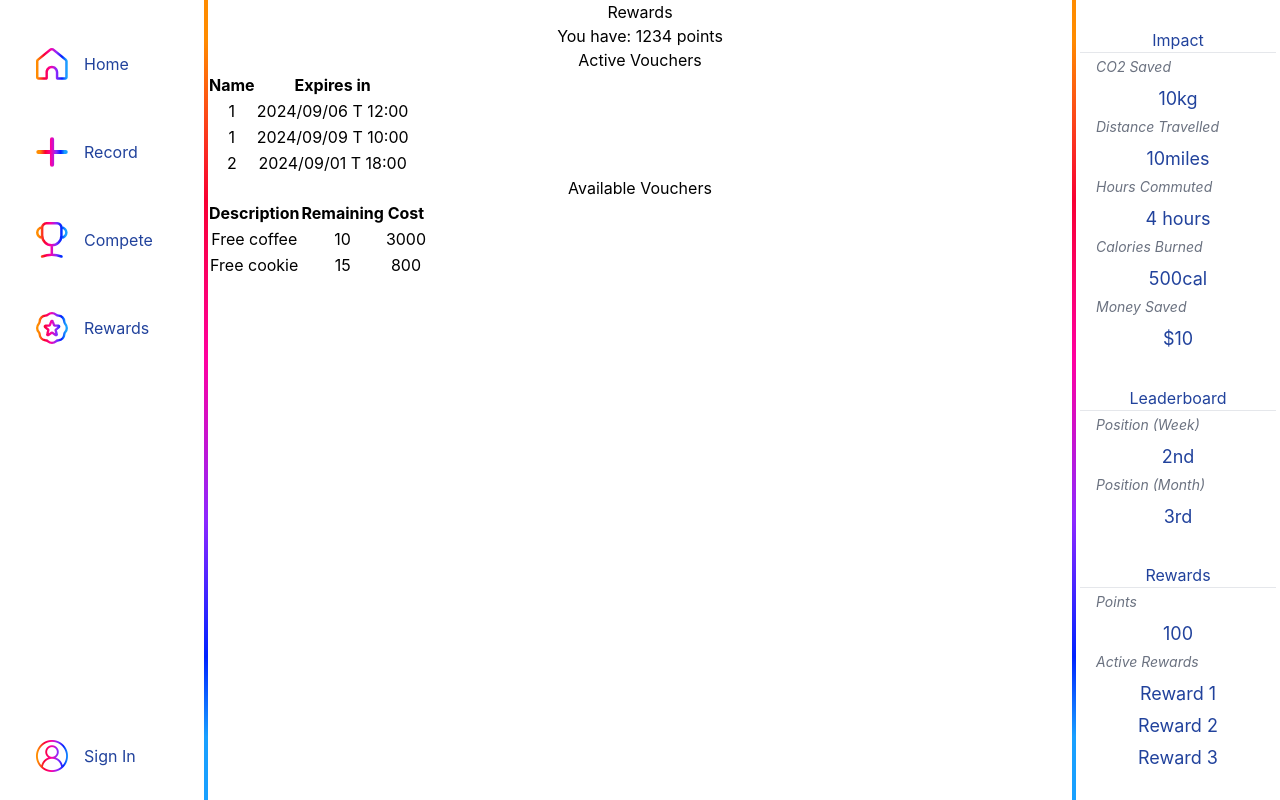
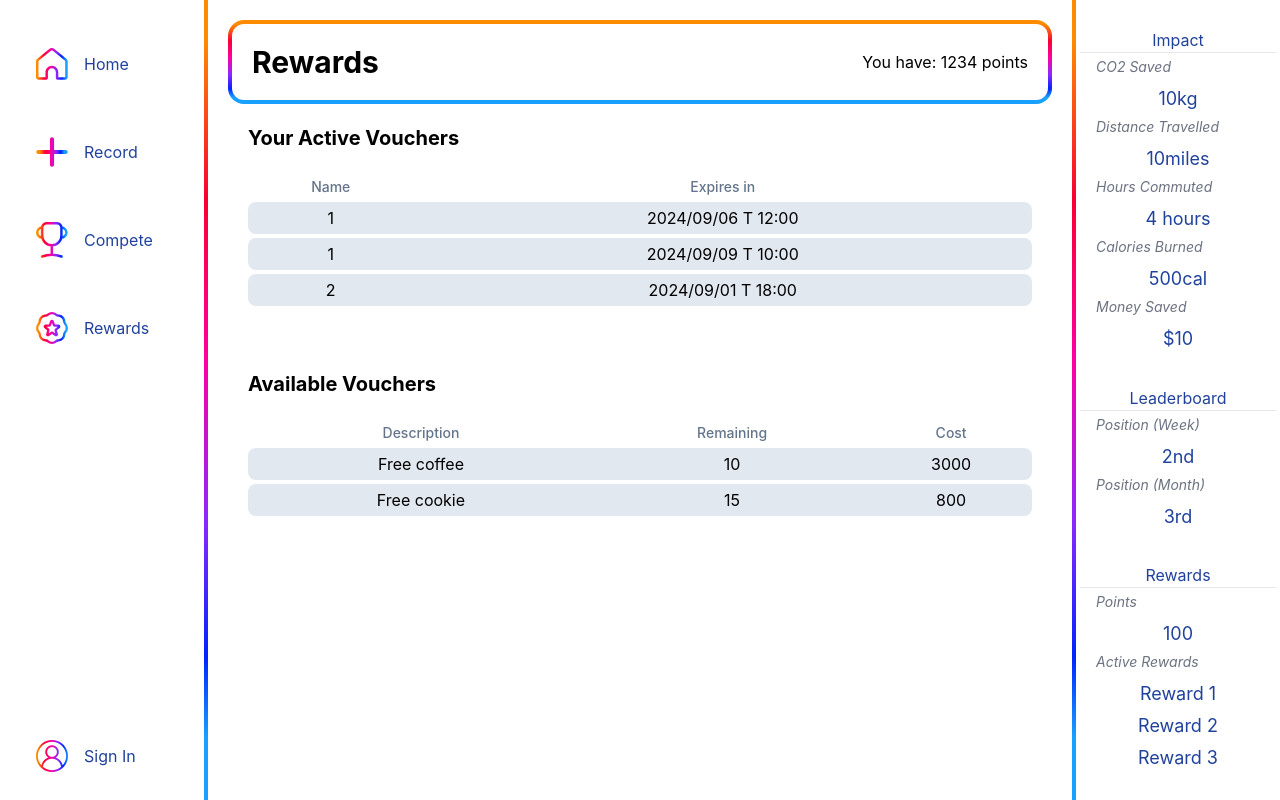
Before and after one commit to SkyPedal/SkyPedal, a React (Vite) app: page /rewards in a window 1280 px wide. Built offline with nearby package versions, Linux system fonts and the light colour scheme; data requests are answered from the project's data file; a web font is replaced by a local one.

Commit message:
css done

```diff
--- a/src/components/rewardsPage/ActiveVouchers.jsx
+++ b/src/components/rewardsPage/ActiveVouchers.jsx
@@ -40,13 +40,13 @@ const ActiveVouchers = ({ data }) => {
     }
 
     return (
-        <div className="">
-            <h3>Active Vouchers</h3>
-            <table className="">
+        <div className="m-5 mb-10">
+            <h3 className="flex justify-start text-xl font-bold pl-5">Your Active Vouchers</h3>
+            <table className="w-full p-5 border-spacing-y-1 border-separate">
                 <thead>
-                    <tr>
-                        <th>Name</th>
-                        <th>Expires in</th>
+                    <tr className="text-sm text-slate-500">
+                        <th className="font-medium">Name</th>
+                        <th className="font-medium">Expires in</th>
                     </tr>
                 </thead>
                 <tbody>{populateTable(data)}</tbody>
--- a/src/components/rewardsPage/AvailableVouchers.jsx
+++ b/src/components/rewardsPage/AvailableVouchers.jsx
@@ -40,14 +40,14 @@ const AvailableVouchers = ({ data }) => {
     }
 
     return (
-        <div className="">
-            <h3>Available Vouchers</h3>
-            <table className="">
+        <div className="m-5">
+            <h3 className="flex justify-start text-xl font-bold pl-5">Available Vouchers</h3>
+            <table className="w-full p-5 border-spacing-y-1 border-separate">
                 <thead>
-                    <tr>
-                        <th>Description</th>
-                        <th>Remaining</th>
-                        <th>Cost</th>
+                    <tr className="text-sm text-slate-500">
+                        <th className="font-medium">Description</th>
+                        <th className="font-medium">Remaining</th>
+                        <th className="font-medium">Cost</th>
                     </tr>
                 </thead>
                 <tbody>{populateTable(data)}</tbody>
--- a/src/components/rewardsPage/Header.jsx
+++ b/src/components/rewardsPage/Header.jsx
@@ -3,16 +3,12 @@
 const Header = () => {
 
     return (
-        <header>
-            <nav>
-                <a>
-                    <h1>Rewards</h1>
-                </a>
-                <a>
-                    <p>You have: 1234 points</p>
-                </a>
-                {/* make it be on the same line lol */}
-            </nav>
+        <header className="flex justify-between items-center m-5 mb-5 rounded-2xl border-4 border-transparent" style={{
+            background: "linear-gradient(white, white) padding-box, var(--sky-gradient-shape) border-box"
+          }}>
+            <h1 className="text-3xl font-bold p-5">Rewards</h1>
+            <p className="p-5">You have: 1234 points</p>
+            {/* make it be on the same line lol */}
         </header>
     );
 }
--- a/src/components/rewardsPage/RewardActive.jsx
+++ b/src/components/rewardsPage/RewardActive.jsx
@@ -39,9 +39,9 @@ const RewardActive = ({ reward }) => {
     return (
         <tr>
             {/* figure out how to do sql operations to show actual reward data */}
-            <td ><Link to={`/reward/${id}`}>{rewardId}</Link></td>
+            <td  className='bg-slate-200 rounded-l-lg py-1'><Link to={`/reward/${id}`}>{rewardId}</Link></td>
             {/* <td >Expires in: {rewardTimeRemainingHour>0 ? rewardTimeRemainingHour + " hours" : rewardTimeRemainingMin>0 ? rewardTimeRemainingMin + " mins" : rewardTimeRemainingSec + " seconds" }</td> */}
-            <td>{dateExpiry}</td>
+            <td className='bg-slate-200 rounded-r-lg'>{dateExpiry}</td>
         </tr>
     );
 };
--- a/src/components/rewardsPage/RewardAvailable.jsx
+++ b/src/components/rewardsPage/RewardAvailable.jsx
@@ -5,9 +5,9 @@ const RewardAvailable = ({ reward }) => {
 
     return (
         <tr>
-            <td ><Link to={`/reward/${_id}`}>{rewardName}</Link></td>
-            <td >{rewardAmountRemaining}</td>
-            <td>{rewardPointCost}</td>
+            <td className='bg-slate-200 rounded-l-lg'><Link to={`/reward/${_id}`}>{rewardName}</Link></td>
+            <td className='bg-slate-200 py-1'>{rewardAmountRemaining}</td>
+            <td className='bg-slate-200 rounded-r-lg'>{rewardPointCost}</td>
         </tr>
     );
 };
```
